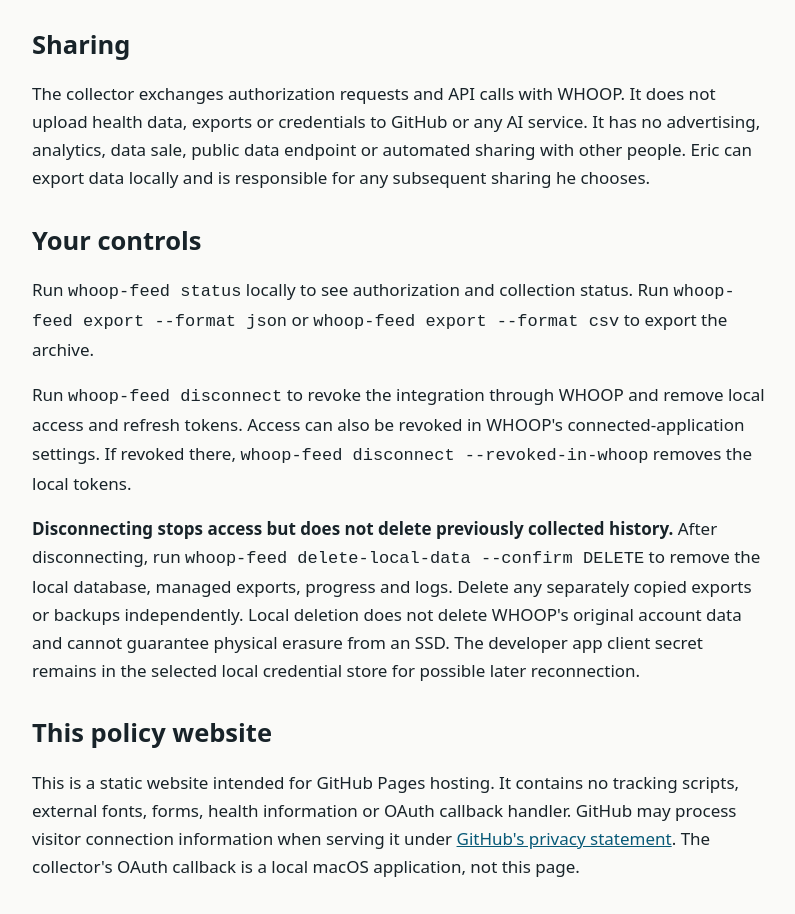
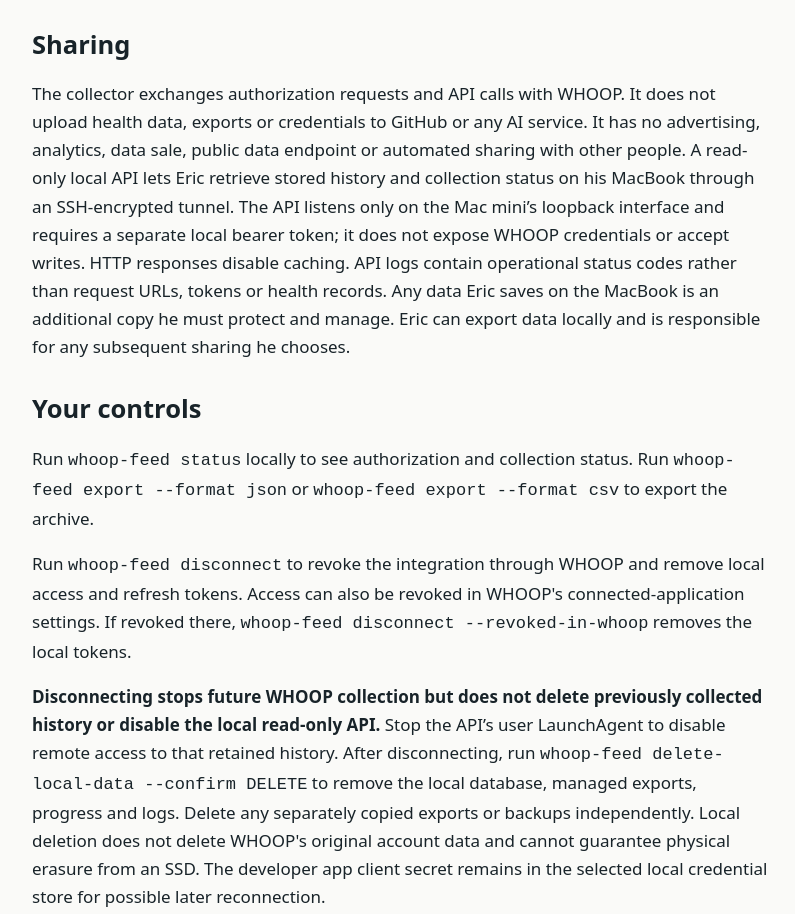
Before and after one commit to ematteson/personal-health-privacy, a plain HTML site: page index.html in a window 1280 px wide. Shown: the part 1500-2414 px from the top of the page, without its empty margins (240-1035 px from the left). Drawn offline with Linux system fonts and the light colour scheme.

Commit message:
Describe authenticated API access from the operator MacBook

```diff
--- a/index.html
+++ b/index.html
@@ -19,11 +19,11 @@
 <p>The application creates no backup service. Its runtime folder, including managed exports, is excluded from Time Machine. Other backup or sync destinations must be reviewed and must either exclude the data or have verified encryption before collection starts. Eric has completed this review and reports no other backup or sync software for this folder. Changes to backup arrangements require a new review. Independently copied exports and any retained backup copies must be managed separately.</p>
 <p>The requested local archive retains collected records until Eric explicitly deletes them; records subsequently unavailable from WHOOP may be retained with a deletion marker. WHOOP's API terms restrict permanent copies and cache retention. Compatibility of long-term personal archiving with those restrictions is not established and requires clarification from WHOOP; no approval or exemption is claimed.</p>
 <h2>Sharing</h2>
-<p>The collector exchanges authorization requests and API calls with WHOOP. It does not upload health data, exports or credentials to GitHub or any AI service. It has no advertising, analytics, data sale, public data endpoint or automated sharing with other people. Eric can export data locally and is responsible for any subsequent sharing he chooses.</p>
+<p>The collector exchanges authorization requests and API calls with WHOOP. It does not upload health data, exports or credentials to GitHub or any AI service. It has no advertising, analytics, data sale, public data endpoint or automated sharing with other people. A read-only local API lets Eric retrieve stored history and collection status on his MacBook through an SSH-encrypted tunnel. The API listens only on the Mac mini’s loopback interface and requires a separate local bearer token; it does not expose WHOOP credentials or accept writes. HTTP responses disable caching. API logs contain operational status codes rather than request URLs, tokens or health records. Any data Eric saves on the MacBook is an additional copy he must protect and manage. Eric can export data locally and is responsible for any subsequent sharing he chooses.</p>
 <h2>Your controls</h2>
 <p>Run <code>whoop-feed status</code> locally to see authorization and collection status. Run <code>whoop-feed export --format json</code> or <code>whoop-feed export --format csv</code> to export the archive.</p>
 <p>Run <code>whoop-feed disconnect</code> to revoke the integration through WHOOP and remove local access and refresh tokens. Access can also be revoked in WHOOP's connected-application settings. If revoked there, <code>whoop-feed disconnect --revoked-in-whoop</code> removes the local tokens.</p>
-<p><strong>Disconnecting stops access but does not delete previously collected history.</strong> After disconnecting, run <code>whoop-feed delete-local-data --confirm DELETE</code> to remove the local database, managed exports, progress and logs. Delete any separately copied exports or backups independently. Local deletion does not delete WHOOP's original account data and cannot guarantee physical erasure from an SSD. The developer app client secret remains in the selected local credential store for possible later reconnection.</p>
+<p><strong>Disconnecting stops future WHOOP collection but does not delete previously collected history or disable the local read-only API.</strong> Stop the API’s user LaunchAgent to disable remote access to that retained history. After disconnecting, run <code>whoop-feed delete-local-data --confirm DELETE</code> to remove the local database, managed exports, progress and logs. Delete any separately copied exports or backups independently. Local deletion does not delete WHOOP's original account data and cannot guarantee physical erasure from an SSD. The developer app client secret remains in the selected local credential store for possible later reconnection.</p>
 <h2>This policy website</h2>
 <p>This is a static website intended for GitHub Pages hosting. It contains no tracking scripts, external fonts, forms, health information or OAuth callback handler. GitHub may process visitor connection information when serving it under <a href="https://docs.github.com/en/site-policy/privacy-policies/github-general-privacy-statement">GitHub's privacy statement</a>. The collector's OAuth callback is a local macOS application, not this page.</p>
 <h2>Changes and relationship to WHOOP</h2>
```
